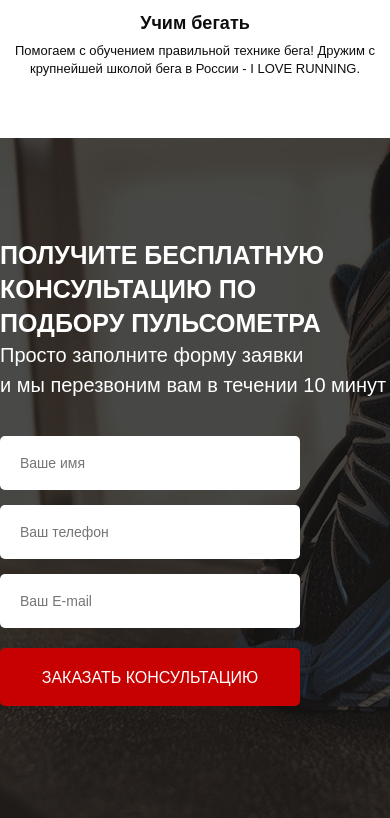
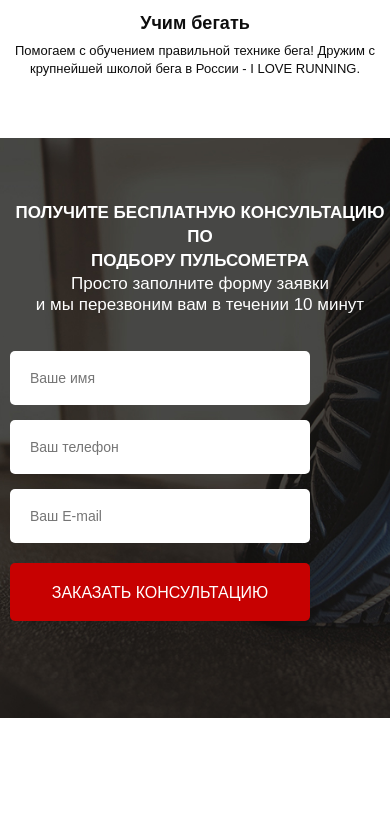
Before and after one commit to RomanTischenko/pulse, a website: page src/index.html in a window 390 px wide. Shown: the part 999-1817 px from the top of the page. After the commit the page ends 1717 px from the top, so only its background shows below. Drawn offline with Linux system fonts and the light colour scheme; a web font is replaced by a local one.

Commit message:
three homework

```diff
--- a/src/sass/blocks/_media.scss
+++ b/src/sass/blocks/_media.scss
@@ -23,7 +23,7 @@
     }
     .consultation {
         min-height: 580px;
-        padding: 67px 0 59px 0;
+        padding: 63px 0 47px 10px;
         .title_left {
             font-size: 25px;
             line-height: 34px;
@@ -45,6 +45,17 @@
             width: 50%;
         }
     }
+    .consultation {
+        .title_left {
+            font-size: 20px;
+            line-height: 30px;
+        }
+        &__descr {
+            font-size: 19px;
+            line-height: 26px;
+        }
+    }
+
 }
 @media (max-width: 578px) {
     .header {
@@ -107,6 +118,18 @@
         }
         &__text {
             margin-top: 5px;
+        }
+    }
+    .consultation {
+        .title_left {
+            font-size: 17px;
+            line-height: 24px;
+            text-align: center;
+        }
+        &__descr {
+            font-size: 17px;
+            line-height: 21px;
+            text-align: center;
         }
     }
 }
--- a/src/sass/style.scss
+++ b/src/sass/style.scss
@@ -17,6 +17,6 @@ h1,h2,h3,h4,h5,h6 {
 @import 'blocks/buttons';
 @import 'blocks/titles';
 @import 'blocks/advantages';
-@import 'blocks/media';
 @import 'blocks/consultation';
 @import 'blocks/forms';
+@import 'blocks/media';
```
Also changed, not shown: src/css/style.min.css.
